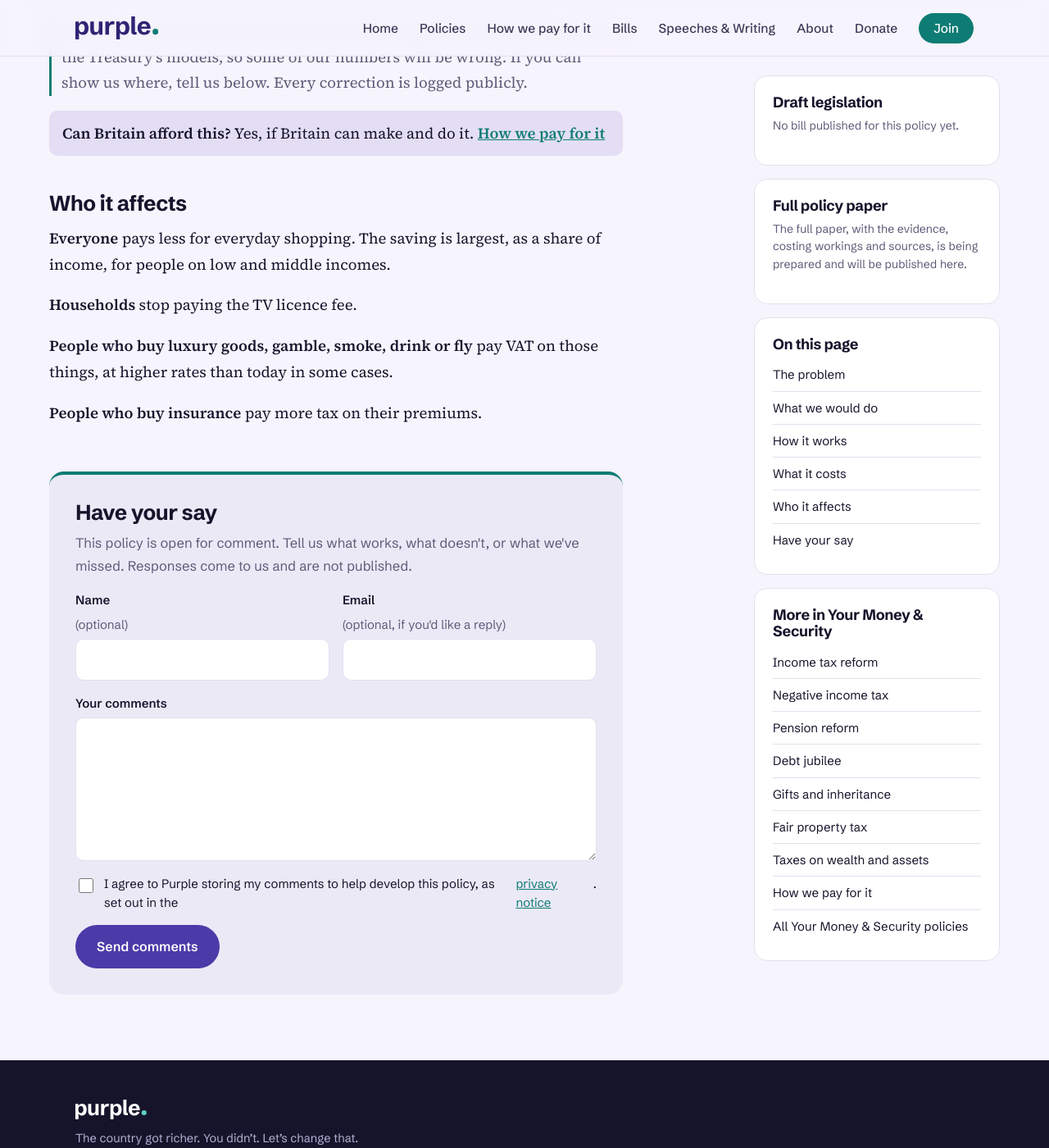
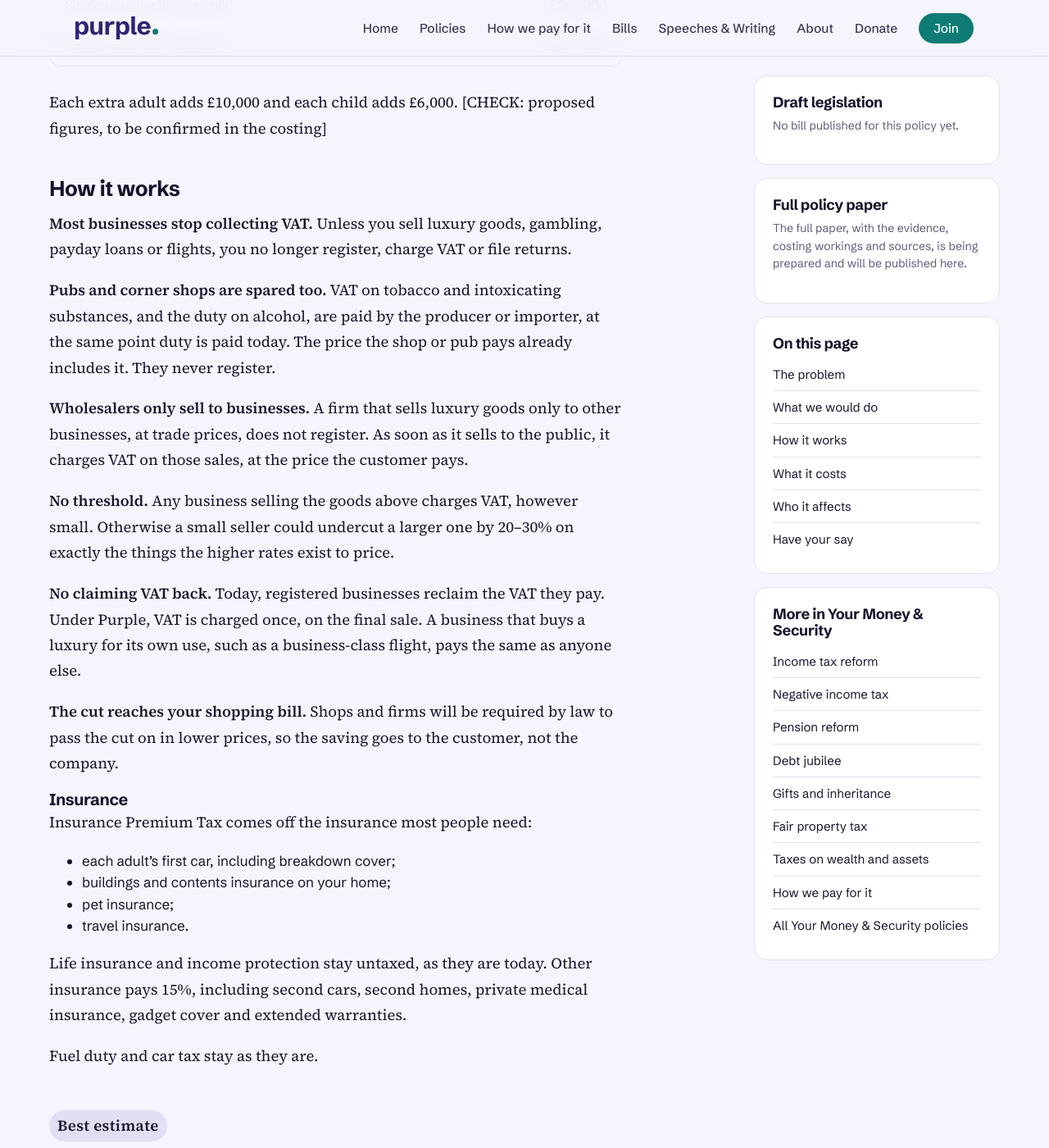
Before and after one commit to Purple-Party-uk/purple, a Jekyll site: the page built from _policies/money/vat.md, in a window 1280 px wide and 1400 px high, scrolled down 2404 px. Shown: the whole window at 82% size. Built offline with Jekyll 4.4.1, drawn with Linux system fonts in a browser that asks for light colours; some of the changed text lies outside the part shown.

Commit message:
VAT page, home page and licence fee: update to agreed policy (#1)
- VAT page rewritten: everyday goods out of VAT, most businesses stop
  registering, no threshold, no reclaim, upstream collection for alcohol
  and tobacco, wholesale scheme, holiday rebate, insurance changes.
- Licence fee moved from the VAT page to Media reform.
- Home page: VAT in the hero line, new VAT and licence band.
- Money area statement updated.


Claude-Session: https://claude.ai/code/session_016kdNgx8B8XbtF581B1n3V5

Co-authored-by: Claude Opus 5.5 <noreply@anthropic.com>

```diff
--- a/_policies/money/vat.md
+++ b/_policies/money/vat.md
@@ -2,12 +2,13 @@
 key: vat
 theme: money
 order: 8
-title: "VAT on luxuries only"
-summary: "No VAT on everyday goods and services. VAT stays only on luxuries, gambling, tobacco, alcohol and flights."
+title: "No VAT on everyday spending"
+summary: "No VAT on everyday goods and services, and most businesses stop collecting it. VAT stays only on luxuries and on things with a social or environmental cost."
 bills: []
 # paper: /assets/papers/vat.pdf   # full policy paper; uncomment once uploaded
 flagship: false
 costing: estimate
+costing_note: "The £29.6 billion was modelled on an earlier version of this policy. It is being recalculated now that VAT on alcohol becomes a duty and the holiday rebate is added."
 # image: /assets/img/vat.jpg   # uncomment when you have a photo
 # image_alt: "Describe the photo"
 # video: YOUTUBE_ID             # uncomment and paste the video ID
@@ -15,39 +16,71 @@ costing: estimate
 
 ## The problem
 
-VAT adds 20% to the price of most things you buy, from clothes and phones to repairs and haircuts. Everyone pays the same rate, whatever they earn. That means VAT takes a bigger share of a low income than a high one, because people on low incomes spend almost everything they have.
+VAT adds 20% to the price of most things you buy, from clothes and phone bills to petrol, repairs and haircuts. Everyone pays the same rate, whatever they earn. That means VAT takes a bigger share of a low income than a high one, because people on low incomes spend almost everything they have.
+
+It costs businesses too. Every firm above the threshold has to register, charge VAT, keep the records and file a return every quarter. That is time spent on paperwork instead of on customers.
 
 ## What we would do
 
-We would take VAT off all standard goods and services.
+We would take everyday goods and services out of VAT altogether. Not a 0% rate: out of the system entirely.
 
-VAT would stay only on luxuries and on things that cause harm.
+VAT would stay only on two kinds of things.
 
 **Luxuries, at 30%:** private jets and helicopters, yachts, jewellery and watches over £1,000, designer fashion over £500 from named luxury brands, cars over £60,000, private cosmetic surgery, fine art over £10,000, private members' clubs costing more than £5,000 a year, first and business class flights, hotel rooms over £300 a night, and furs.
 
-| Things that cause harm | Rate |
+**Things with a social or environmental cost:**
+
+| What | Rate |
 |---|---|
 | Gambling and payday loans | 30% |
-| Tobacco | 25% |
-| Alcohol | 20% |
+| Tobacco | 25% of the recommended retail price |
+| Economy flights | 15% |
 | Intoxicating substances | 15% |
-| Economy flights | 15% |
+| Alcohol | Taxed through a higher duty on each unit of alcohol instead of VAT |
 
 The 15% on economy flights replaces Air Passenger Duty.
 
+**A holiday should not be a luxury.** Households on lower incomes get back the VAT on economy flights for one holiday a year. You don't fill in a form: the airline reports the booking, and HMRC pays the money back automatically. A household qualifies if its income is below:
+
+| Household | Income below |
+|---|---|
+| Single adult | £20,000 |
+| Couple | £30,000 |
+| Single parent with one child | £26,000 |
+| Couple with two children | £42,000 |
+
+Each extra adult adds £10,000 and each child adds £6,000. [CHECK: proposed figures, to be confirmed in the costing]
+
 ## How it works
 
-Shops and firms would be required by law to pass the cut on in lower prices, so the saving reaches the customer rather than the company.
+**Most businesses stop collecting VAT.** Unless you sell luxury goods, gambling, payday loans or flights, you no longer register, charge VAT or file returns.
 
-Some other charges change too:
+**Pubs and corner shops are spared too.** VAT on tobacco and intoxicating substances, and the duty on alcohol, are paid by the producer or importer, at the same point duty is paid today. The price the shop or pub pays already includes it. They never register.
 
-- The TV licence fee is abolished. The BBC is paid for from general taxation.
-- Insurance Premium Tax rises to 15%.
-- Fuel duty and car tax stay as they are.
+**Wholesalers only sell to businesses.** A firm that sells luxury goods only to other businesses, at trade prices, does not register. As soon as it sells to the public, it charges VAT on those sales, at the price the customer pays.
+
+**No threshold.** Any business selling the goods above charges VAT, however small. Otherwise a small seller could undercut a larger one by 20–30% on exactly the things the higher rates exist to price.
+
+**No claiming VAT back.** Today, registered businesses reclaim the VAT they pay. Under Purple, VAT is charged once, on the final sale. A business that buys a luxury for its own use, such as a business-class flight, pays the same as anyone else.
+
+**The cut reaches your shopping bill.** Shops and firms will be required by law to pass the cut on in lower prices, so the saving goes to the customer, not the company.
+
+### Insurance
+
+Insurance Premium Tax comes off the insurance most people need:
+
+- each adult's first car, including breakdown cover;
+- buildings and contents insurance on your home;
+- pet insurance;
+- travel insurance.
+
+Life insurance and income protection stay untaxed, as they are today. Other insurance pays 15%, including second cars, second homes, private medical insurance, gadget cover and extended warranties.
+
+Fuel duty and car tax stay as they are.
 
 ## What it costs
 
-Taking VAT off standard goods gives up about £140 billion a year. VAT on luxuries and harmful goods would still raise an estimated £29.6 billion a year.
+Taking VAT off everyday goods gives up about £140 billion a year. VAT on luxuries and on things with a social or environmental cost would still raise an estimated £29.6 billion a year.
 
 The difference is paid for by the new income tax and the other changes in [Your Money & Security]({{ '/policies/money/' | relative_url }}).
 
@@ -55,8 +88,10 @@ The difference is paid for by the new income tax and the other changes in [Your
 
 **Everyone** pays less for everyday shopping. The saving is largest, as a share of income, for people on low and middle incomes.
 
-**Households** stop paying the TV licence fee.
+**Most businesses** stop registering for VAT and filing returns.
 
-**People who buy luxury goods, gamble, smoke, drink or fly** pay VAT on those things, at higher rates than today in some cases.
+**Households on lower incomes** get the flight VAT back on one holiday a year.
 
-**People who buy insurance** pay more tax on their premiums.
+**Drivers and homeowners** stop paying tax on their car and home insurance.
+
+**People who buy luxury goods, gamble, smoke, drink or fly** pay more on those things, at higher rates than today in some cases.
```
Also changed, not shown: _policies/democracy/media-reform.md (+6 -2 lines), _themes/money.md (+1 -1 lines), index.html (+13 -1 lines).
